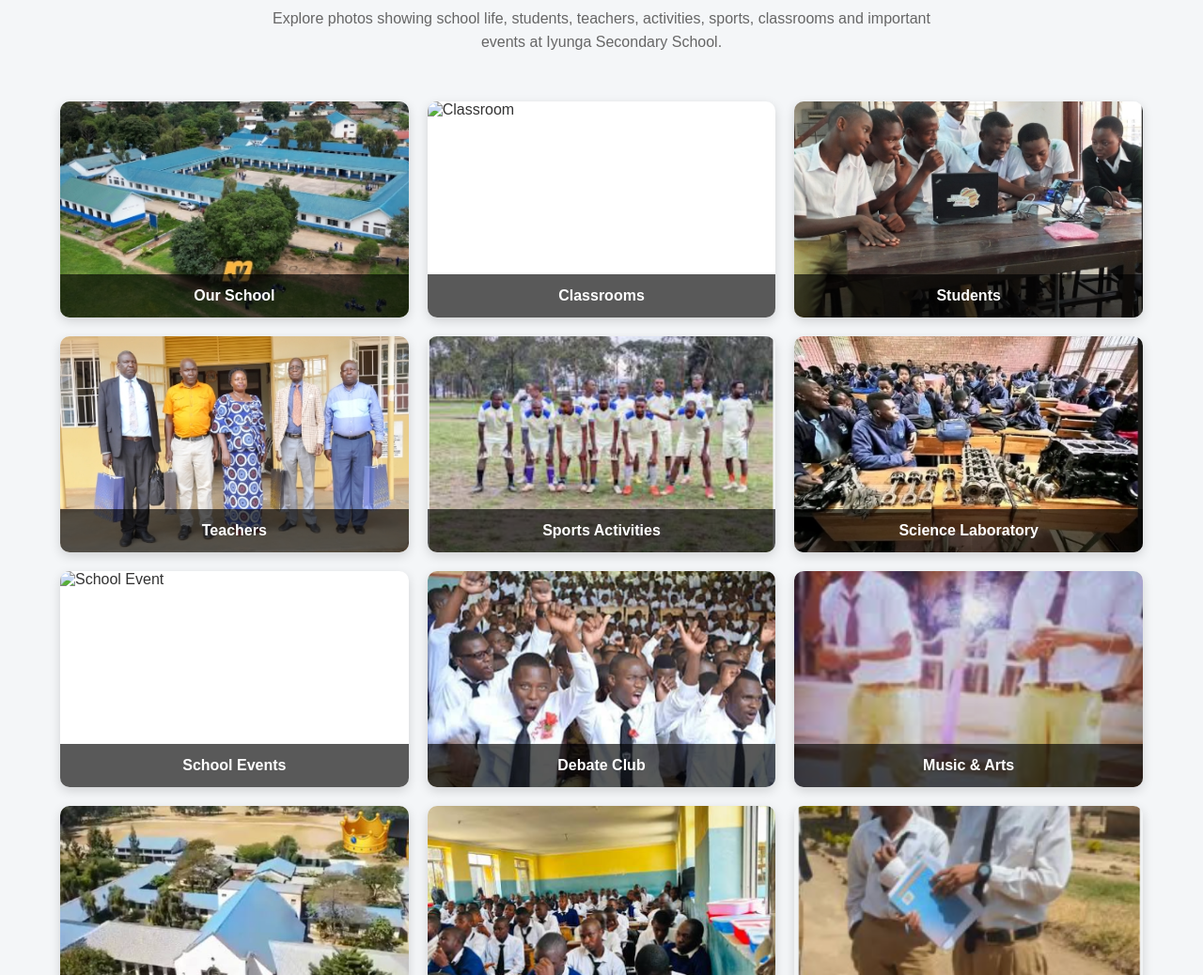
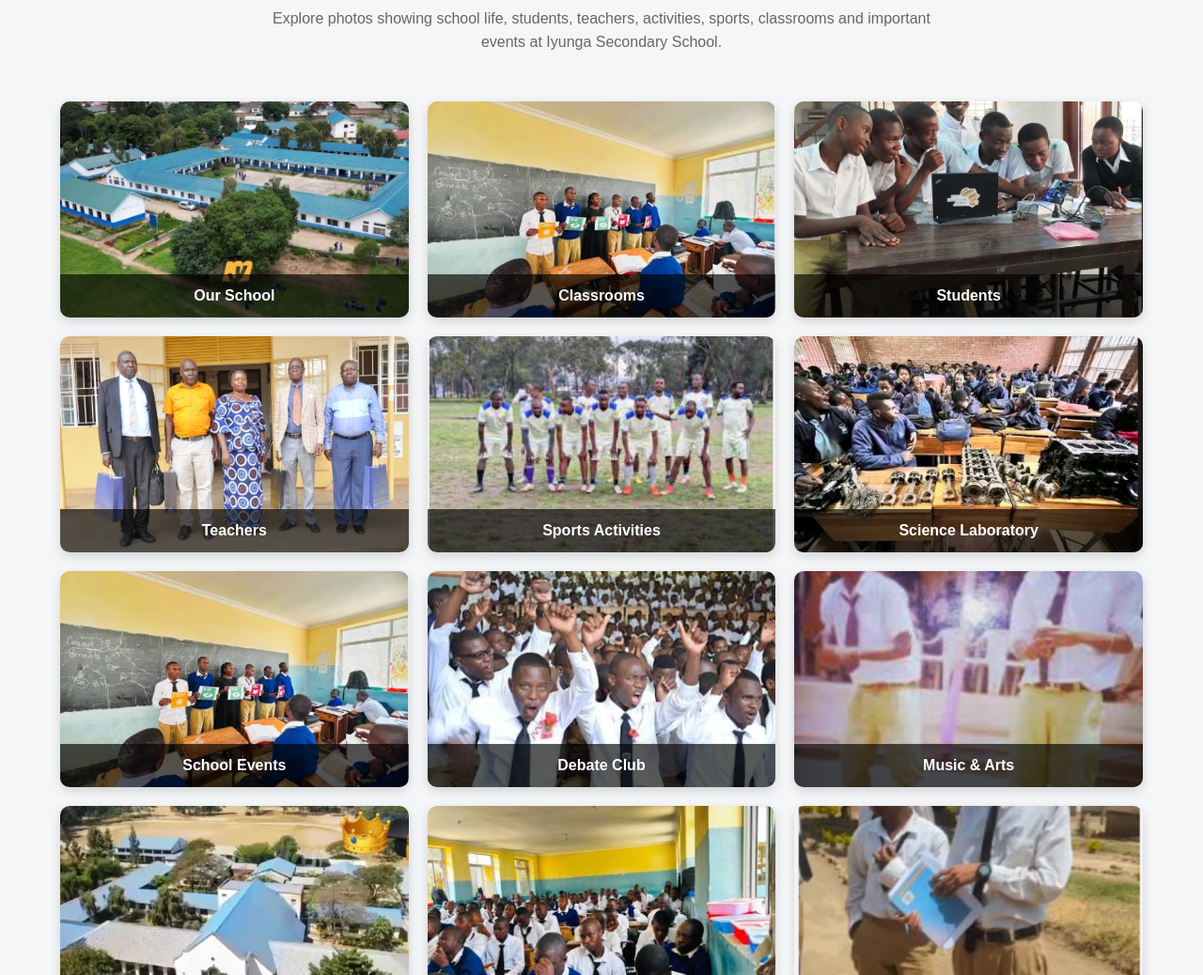
Before and after one commit to saimonmoses075-web/IYUNGA-TECHNICAL-SCHOOL, a plain HTML site: page pages/gallery.html in a window 1280 px wide. Shown: the part 268-1306 px from the top of the page at 94% size. Drawn offline with Linux system fonts and the light colour scheme.

Commit message:
Update gallery.html

```diff
--- a/pages/gallery.html
+++ b/pages/gallery.html
@@ -348,7 +348,7 @@
              onclick="openImage('../images/classroom.jpeg')">
 
             <img
-                src="../images/events.jpeg"
+                src="../images/event.jpeg"
                 alt="Classroom"
             >
 
@@ -433,7 +433,7 @@
              onclick="openImage('../images/event.jpeg')">
 
             <img
-                src="../images/events.jpeg"
+                src="../images/event.jpeg"
                 alt="School Event"
             >
 
```
